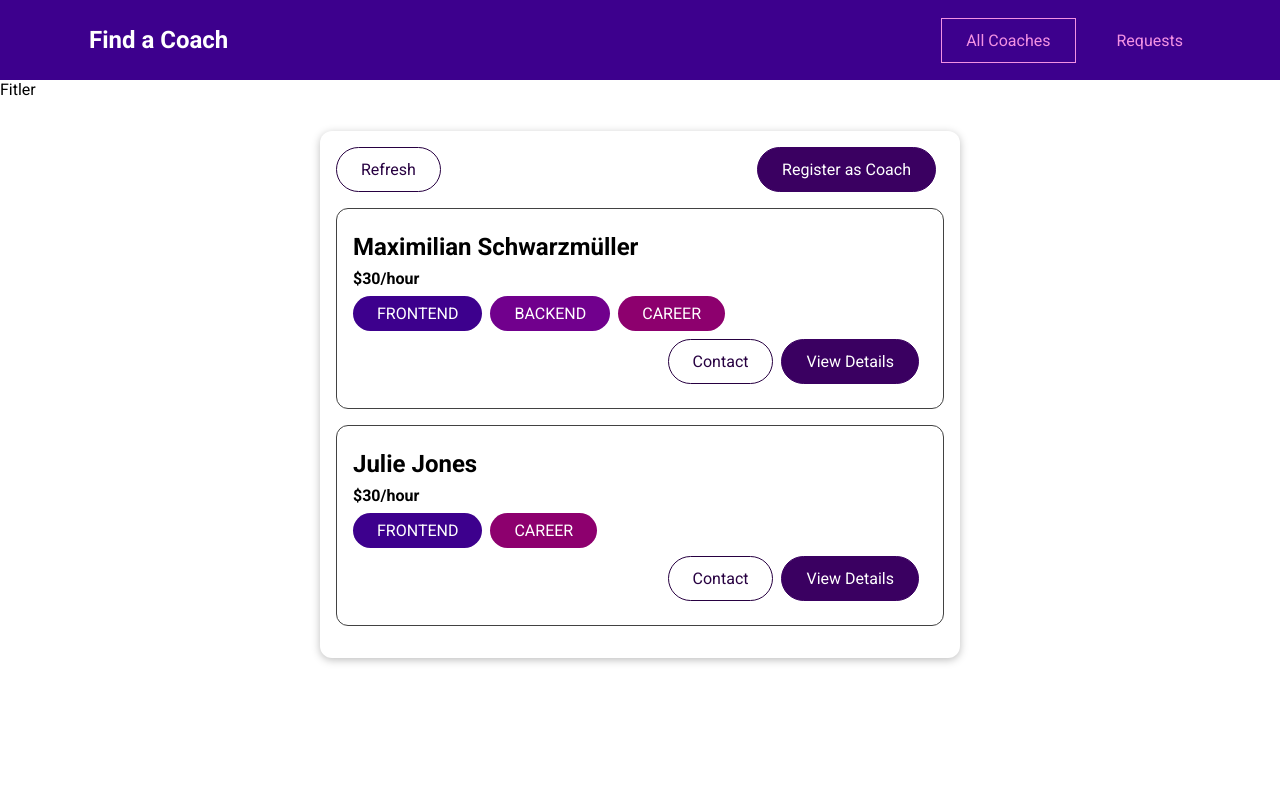
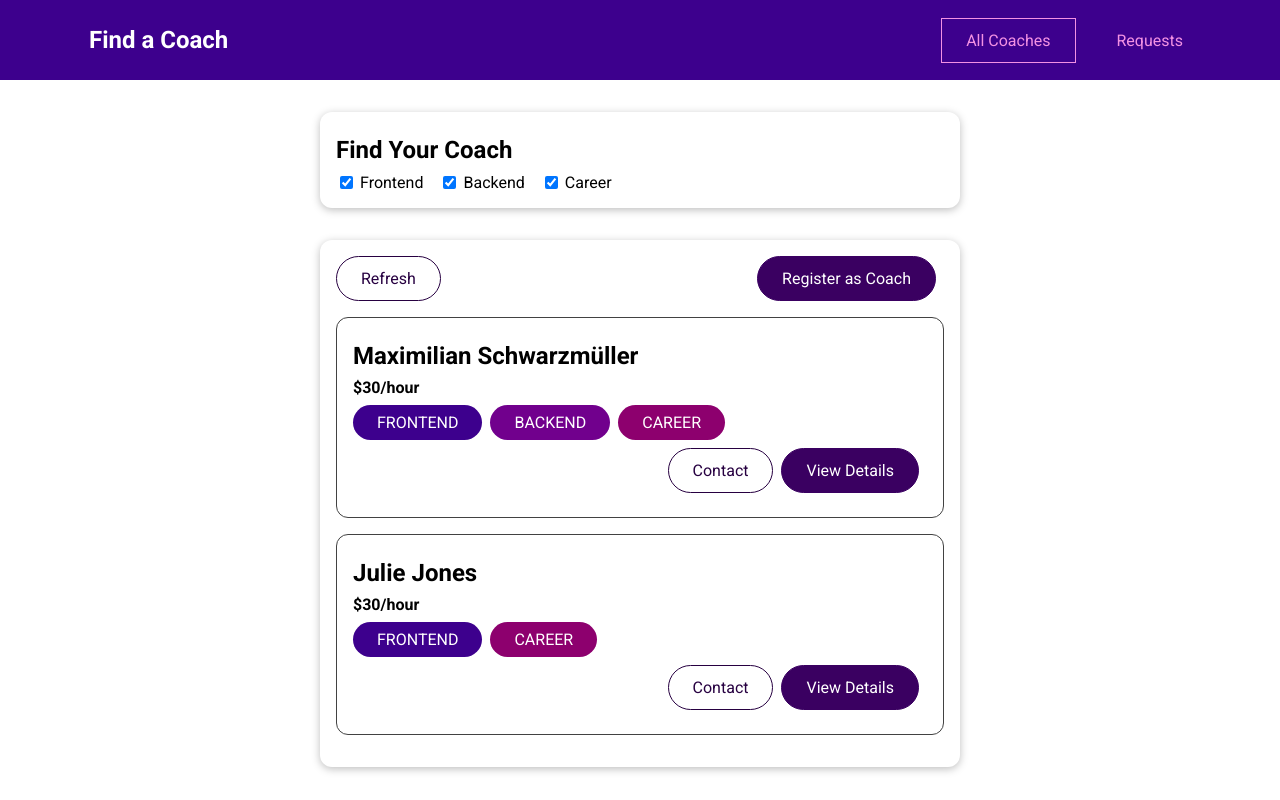
Before and after one commit to mohammad-zrar/find-a-coach, a Vue app: page /coaches in a window 1280 px wide. Built offline with nearby package versions, Linux system fonts and the light colour scheme.

Commit message:
Filtering Coaches

```diff
--- a/src/components/coaches/CoachFilter.vue
+++ b/src/components/coaches/CoachFilter.vue
@@ -0,0 +1,67 @@
+<template>
+  <base-card>
+    <h2>Find Your Coach</h2>
+    <span class="filter-option">
+      <input type="checkbox" id="frontend" checked @change="setFilter" />
+      <label for="frontend">Frontend</label>
+    </span>
+    <span class="filter-option">
+      <input type="checkbox" id="backend" checked @change="setFilter" />
+      <label for="backend">Backend</label>
+    </span>
+    <span class="filter-option">
+      <input type="checkbox" id="career" checked @change="setFilter" />
+      <label for="career">Career</label>
+    </span>
+  </base-card>
+</template>
+
+<script>
+export default {
+  emits: ['change-filter'],
+  data() {
+    return {
+      filters: {
+        frontend: true,
+        backend: true,
+        career: true,
+      },
+    };
+  },
+  methods: {
+    setFilter(event) {
+      const inputId = event.target.id;
+      const isActive = event.target.checked;
+      const updatedFilters = {
+        ...this.filters,
+        [inputId]: isActive,
+      };
+      this.filters = updatedFilters;
+      this.$emit('change-filter', updatedFilters);
+    },
+  },
+};
+</script>
+
+<style scoped>
+h2 {
+  margin: 0.5rem 0;
+}
+
+.filter-option {
+  margin-right: 1rem;
+}
+
+.filter-option label,
+.filter-option input {
+  vertical-align: middle;
+}
+
+.filter-option label {
+  margin-left: 0.25rem;
+}
+
+.filter-option.active label {
+  font-weight: bold;
+}
+</style>
--- a/src/pages/coaches/CoachesList.vue
+++ b/src/pages/coaches/CoachesList.vue
@@ -1,5 +1,7 @@
 <template>
-  <section>Fitler</section>
+  <section>
+    <coach-filter @change-filter="setFilters"></coach-filter>
+  </section>
   <section>
     <base-card>
       <div class="controls">
@@ -23,18 +25,47 @@
 </template>
 
 <script>
-import CoachItem from './../../components/coaches/CoachItem.vue';
+import CoachItem from '../../components/coaches/CoachItem.vue';
+import CoachFilter from '../../components/coaches/CoachFilter.vue';
 
 export default {
   components: {
     CoachItem,
+    CoachFilter,
+  },
+  data() {
+    return {
+      activeFilters: {
+        frontend: true,
+        backend: true,
+        career: true,
+      },
+    };
   },
   computed: {
     filteredCoaches() {
-      return this.$store.getters['coaches/coaches'];
+      const coaches = this.$store.getters['coaches/coaches'];
+
+      return coaches.filter((coach) => {
+        if (this.activeFilters.frontend && coach.areas.includes('frontend')) {
+          return true;
+        }
+        if (this.activeFilters.backend && coach.areas.includes('backend')) {
+          return true;
+        }
+        if (this.activeFilters.career && coach.areas.includes('career')) {
+          return true;
+        }
+        return false;
+      });
     },
     hasCoaches() {
       return this.$store.getters['coaches/hasCoaches'];
+    },
+  },
+  methods: {
+    setFilters(updatedFilters) {
+      this.activeFilters = updatedFilters;
     },
   },
 };
```
